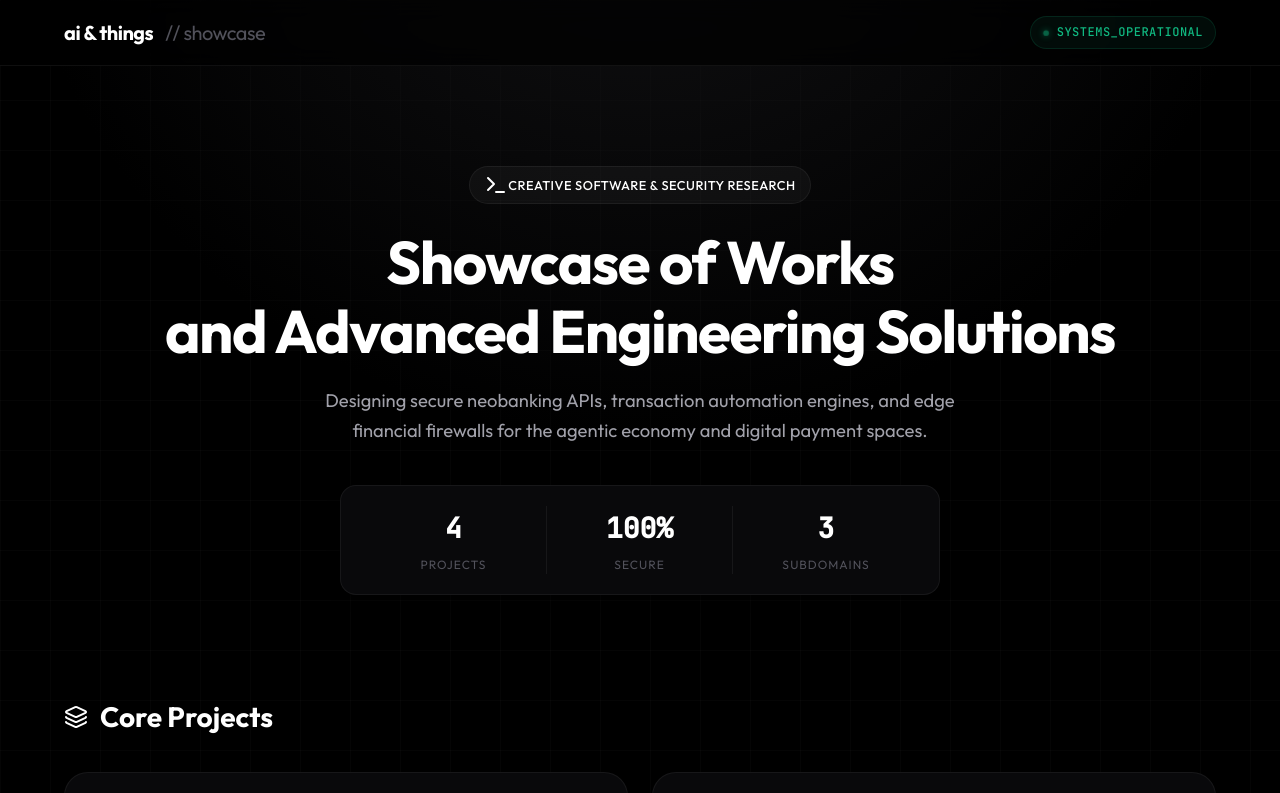
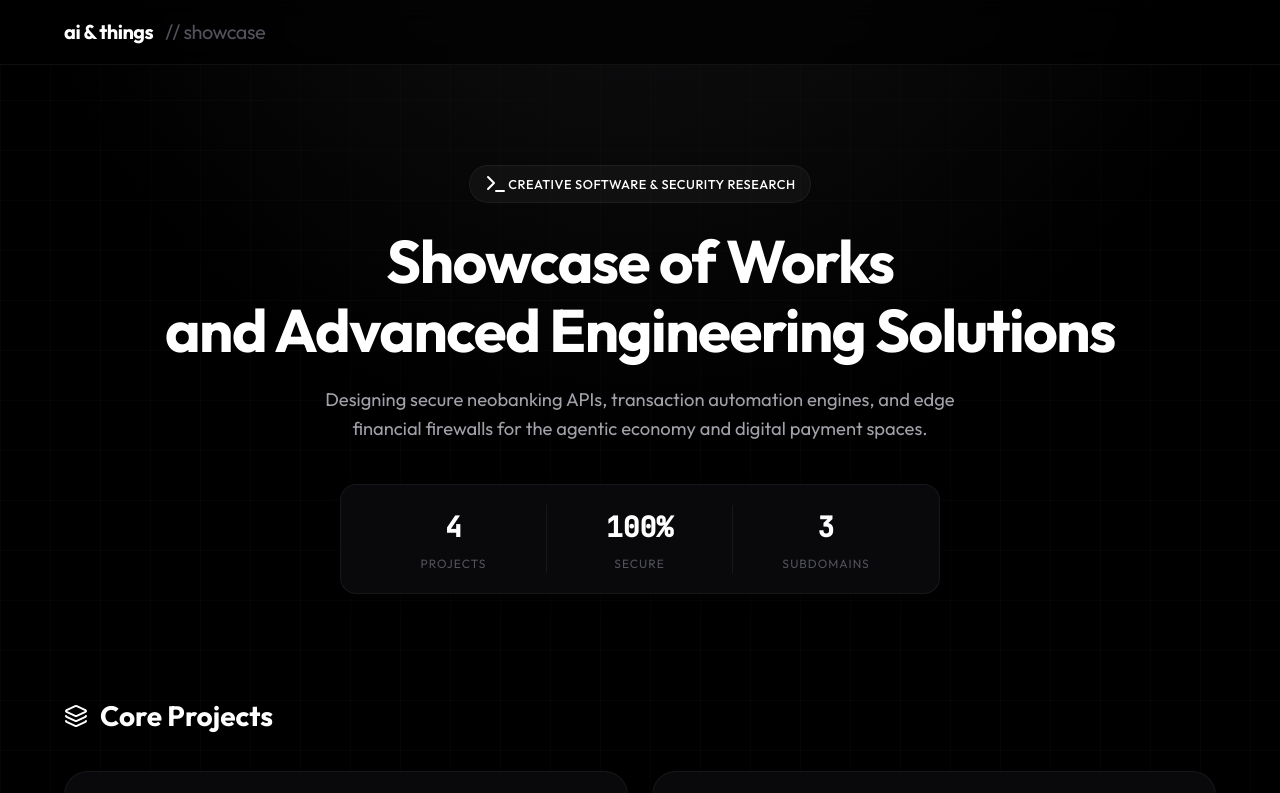
Before and after one commit to Prudctual/portfolio-showcase, a React (Vite) app: page / in a window 1280 px wide. Shown: the top 793 px of the page. Built offline with nearby package versions, Linux system fonts and the light colour scheme.

Commit message:
Remove systems operational pill from header

```diff
--- a/src/App.tsx
+++ b/src/App.tsx
@@ -203,10 +203,6 @@ export default function App() {
           <a href="#" className="logo">
             ai & things <span className="logo-accent">// showcase</span>
           </a>
-          <div className="status-pill">
-            <span className="status-dot" />
-            SYSTEMS_OPERATIONAL
-          </div>
         </div>
       </header>
 
```
